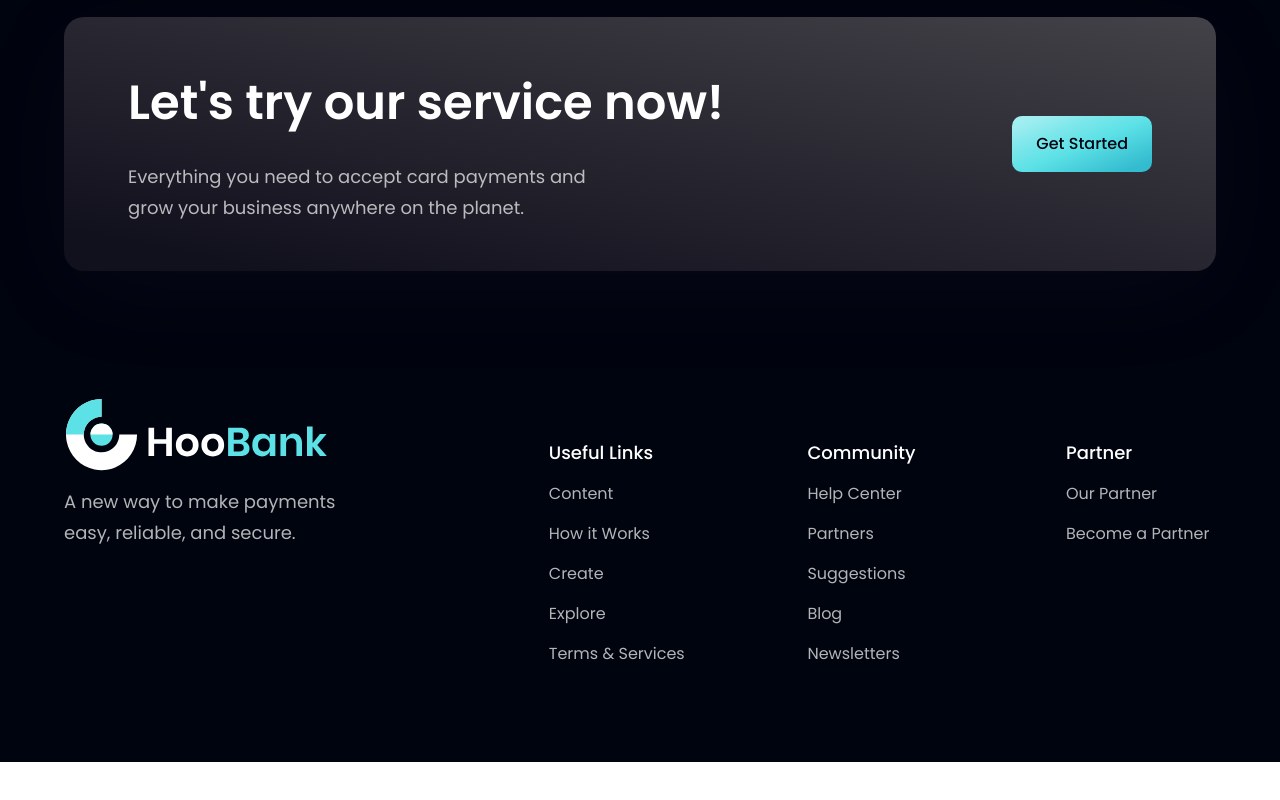
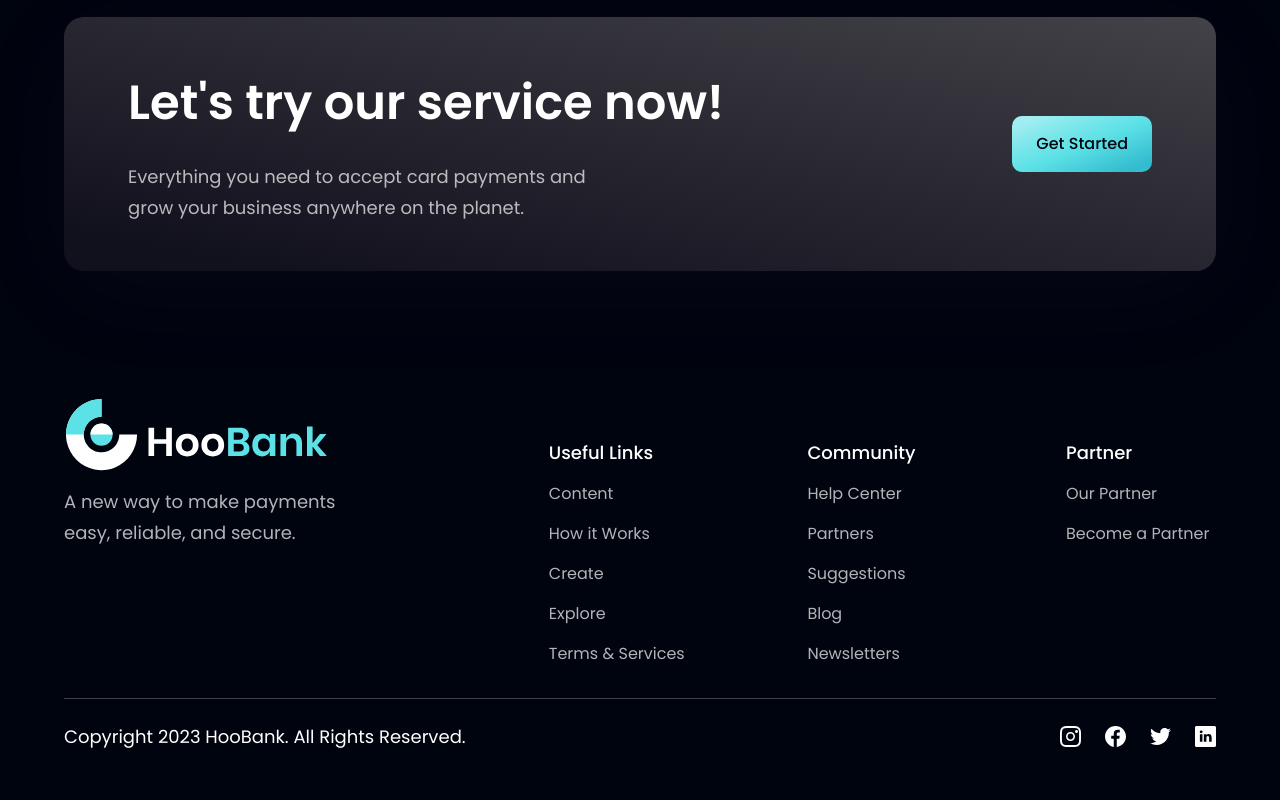
Before and after one commit to SaidNivek/fake_bank, a React (Vite) app: page / in a window 1280 px wide. Shown: the part 4146-4946 px from the top of the page. Before the commit the page ends 4908 px from the top, so only its background shows below. Built offline with nearby package versions, Linux system fonts and the light colour scheme.

Commit message:
Footer comp complete

```diff
--- a/src/components/Footer.jsx
+++ b/src/components/Footer.jsx
@@ -29,6 +29,23 @@
           ))}
         </div>
       </div>
+
+      <div className="w-full flex justify-between items-center md:flex-row flex-col pt-6 border-t-[1px] border-t-[#3f3e45]">
+        <p className="font-poppins font-normal text-center text-[18px] leading[27px] text-white">
+          Copyright 2023 HooBank. All Rights Reserved.
+        </p>
+
+        <div className="flex flex-row md:mt-0 mt-6 ">
+          {socialMedia.map((social, index) => (
+            <img
+              key={social.id}
+              src={social.icon}
+              alt={social.id}
+              className={`w-[21px] h-[21px] object-contain cursor-pointer ${index !== socialMedia.length - 1 ? 'mr-6' : 'mr-0'}`}
+            />
+          ))}
+        </div>
+      </div>
     </section>
   )
 
```
